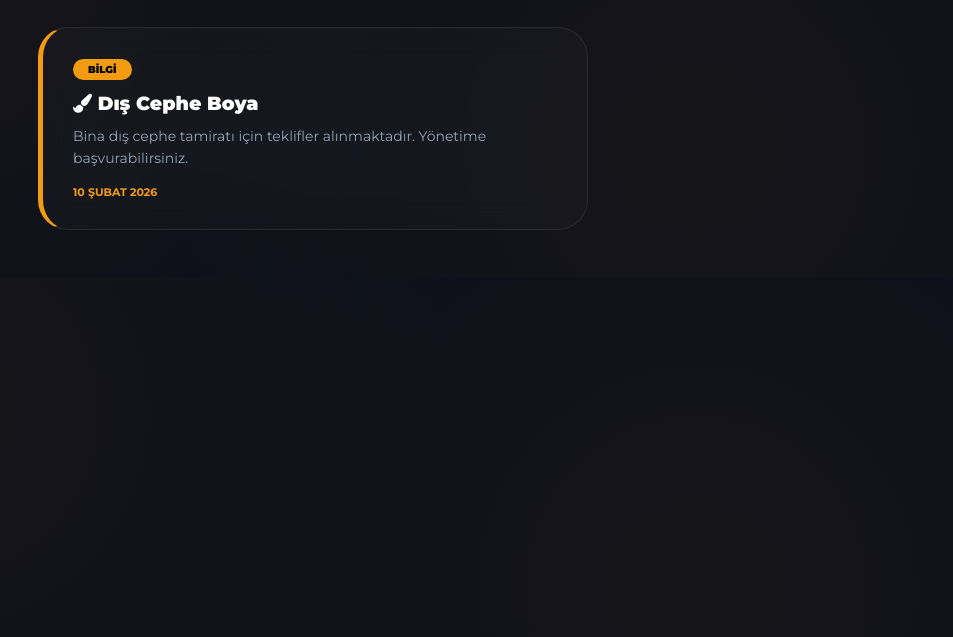
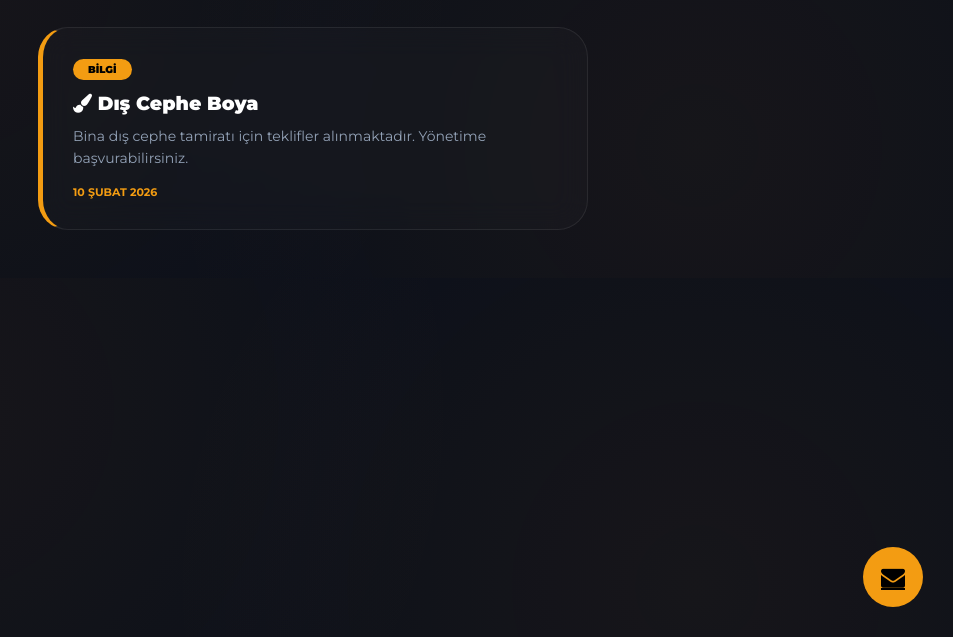
Before and after one commit to berateglemen/AltintasAdaletSitesi.github.io, a plain HTML site: page duyurular.html in a window 1280 px wide. Shown: the part 163-800 px from the top of the page, without its empty margins (327-1280 px from the left). Drawn offline with Linux system fonts and the light colour scheme.

Commit message:
Update duyurular.html

```diff
--- a/duyurular.html
+++ b/duyurular.html
@@ -24,6 +24,7 @@
         .duyuru-tarih { margin-top: 15px; font-size: 11px; color: var(--vurgu); font-weight: bold; }
         .close-btn { position: fixed; top: 25px; right: 25px; font-size: 30px; color: #fff; text-decoration: none; z-index: 100; opacity: 0.5; }
         .close-btn:hover { opacity: 1; color: var(--vurgu); }
+        .fixed-msg-btn { position: fixed; bottom: 30px; right: 30px; background: var(--vurgu); color: #000; width: 60px; height: 60px; border-radius: 50%; display: flex; align-items: center; justify-content: center; font-size: 24px; }
     </style>
 </head>
 <body>
@@ -38,5 +39,6 @@
             <div class="duyuru-tarih">10 ŞUBAT 2026</div>
         </div>
     </div>
+    <a href="mailto:airporthomessitesi@outlook.com" class="fixed-msg-btn"><i class="fa fa-envelope"></i></a>
 </body>
 </html>
```
